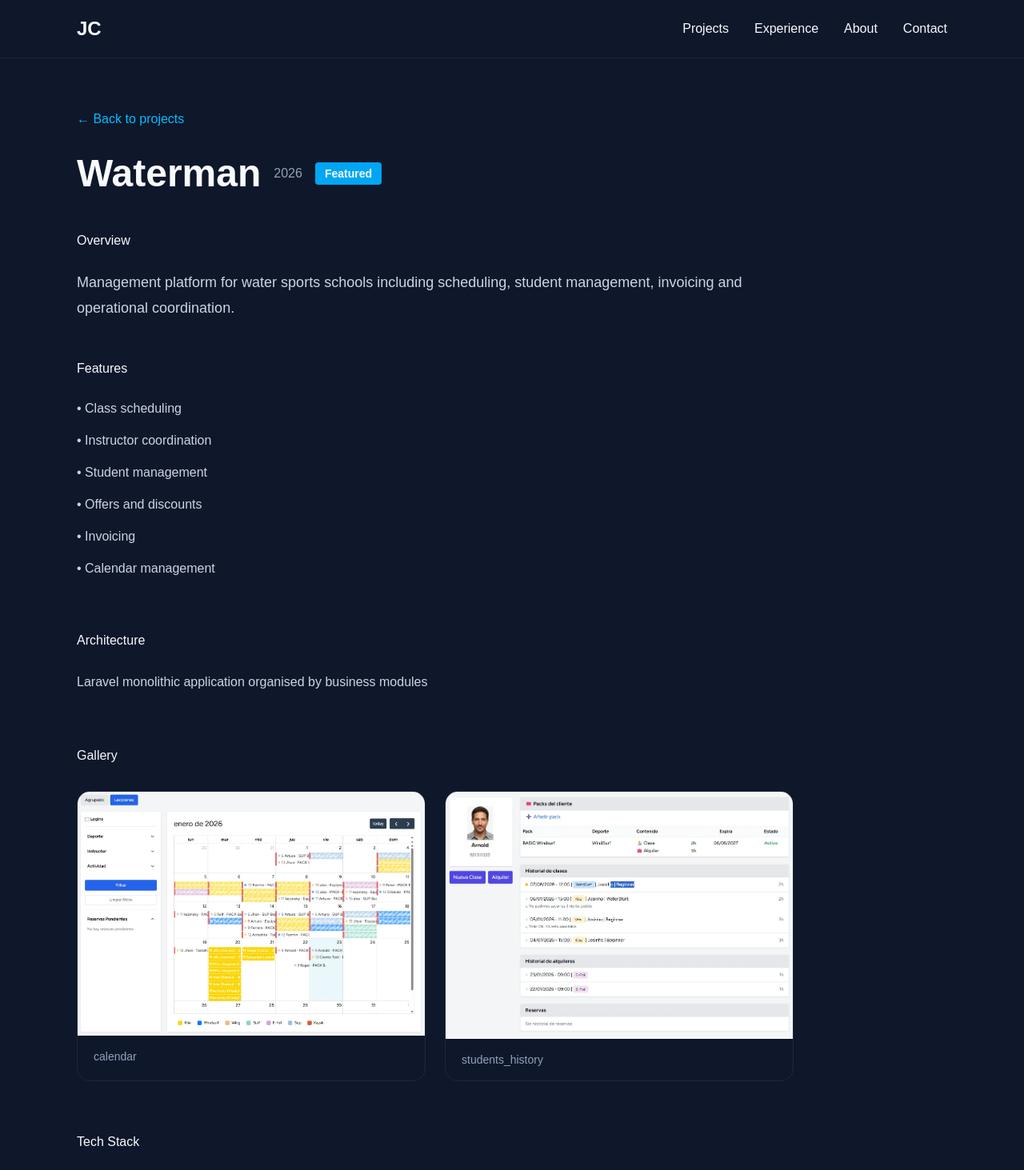
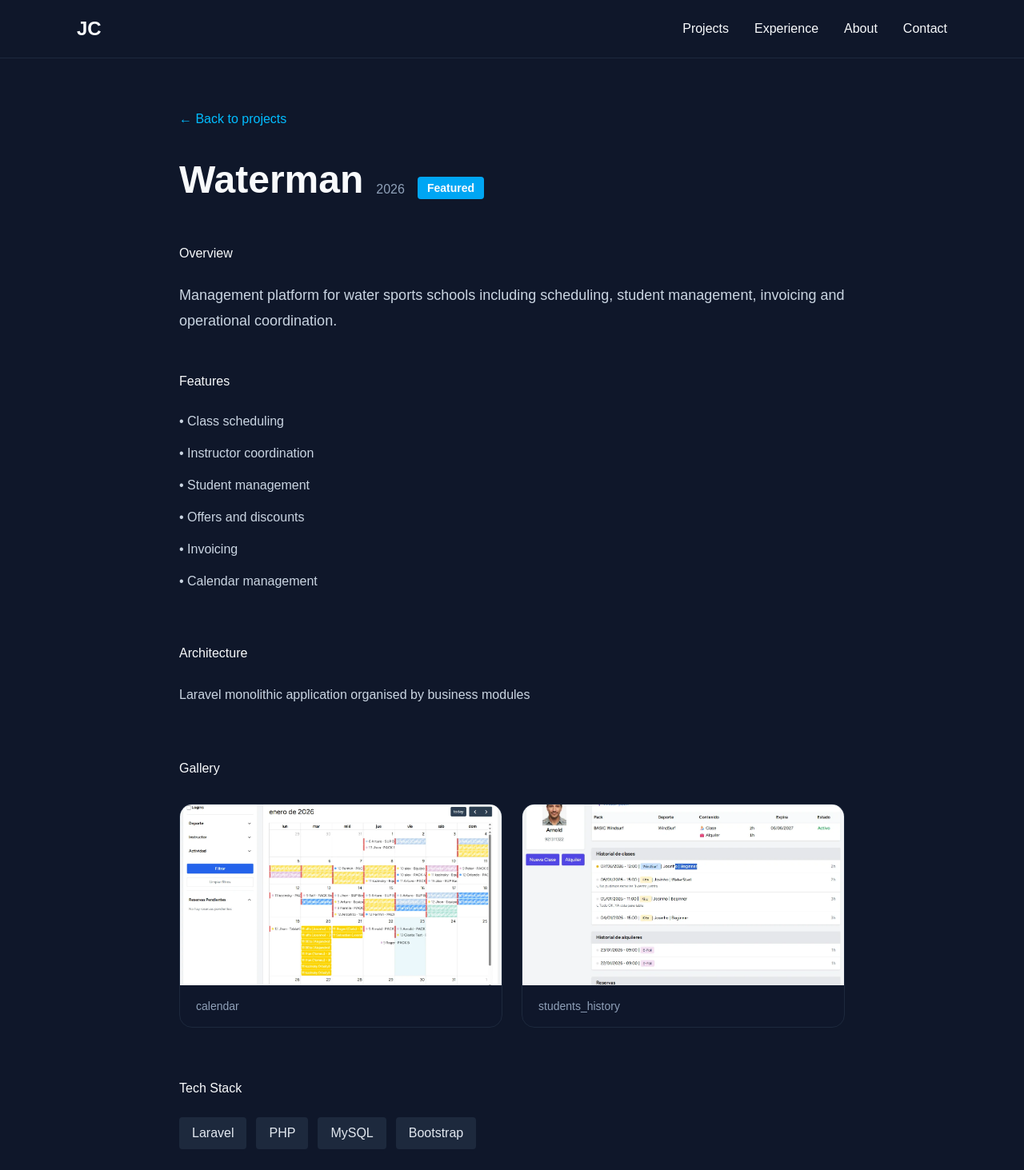
Before and after one commit to josinhoka/jclorente-dev, a Next.js app: page /projects/waterman in a window 1280 px wide. Shown: the top 1463 px of the page at 80% size. Built offline with nearby package versions, Linux system fonts and the light colour scheme.

Commit message:
Project visuals fix

```diff
--- a/app/layout.tsx
+++ b/app/layout.tsx
@@ -44,10 +44,13 @@
 
     <html
       lang="en"
+      data-scroll-behavior="smooth"
 
       className={`
         ${geistSans.variable}
         ${geistMono.variable}
+        h-full
+        antialiased
       `}
     >
 
--- a/app/projects/[slug]/page.tsx
+++ b/app/projects/[slug]/page.tsx
@@ -41,8 +41,12 @@
 
     <main
       className="
+        w-full
+        max-w-4xl
+        mx-auto
         py-16
-        max-w-4xl
+        px-5
+        sm:px-8
       "
     >
 
@@ -58,17 +62,17 @@
 
       <header
         className="
-          mt-8
-          mb-12
+          mt-10
+          mb-14
         "
       >
 
         <div
           className="
             flex
-            items-center
+            flex-wrap
+            items-end
             gap-4
-            flex-wrap
           "
         >
 
@@ -216,10 +220,11 @@
 
       className="
         w-full
-
         transition
-
-        hover:scale-[1.01]
+        hover:scale-[1.03]
+        cursor-pointer
+        aspect-video
+        object-cover
       "
     />
 
--- a/components/layout/MobileMenu.tsx
+++ b/components/layout/MobileMenu.tsx
@@ -31,34 +31,30 @@
 export default function MobileMenu() {
 
 const [
-
 open,
-
 setOpen
-
 ] = useState(false);
 
 return (
 
-<div
-className="
-md:hidden
-"
->
+<>
 
 <button
 
-onClick={
-()=>setOpen(
+onClick={()=>
+setOpen(
 !open
 )
 }
 
 className="
+md:hidden
+
 text-3xl
 
 text-slate-200
 "
+
 >
 
 ☰
@@ -69,17 +65,39 @@
 
 open && (
 
+<>
+
 <div
+
+onClick={()=>
+setOpen(
+false
+)
+}
+
 className="
-absolute
+fixed
+
+inset-0
+
+bg-black/40
+
+z-40
+"
+/>
+
+<div
+
+className="
+fixed
 
 top-20
 
+left-5
+
 right-5
 
-w-60
-
-rounded-xl
+rounded-2xl
 
 bg-slate-900
 
@@ -89,10 +107,11 @@
 
 p-6
 
-space-y-4
+space-y-6
 
-shadow-xl
+z-50
 "
+
 >
 
 {
@@ -112,8 +131,8 @@
 link.href
 }
 
-onClick={
-()=>setOpen(
+onClick={()=>
+setOpen(
 false
 )
 }
@@ -121,10 +140,13 @@
 className="
 block
 
-text-slate-300
+text-xl
+
+text-slate-200
 
 hover:text-sky-400
 "
+
 >
 
 {
@@ -134,11 +156,6 @@
 </Link>
 
 )
-)
-
-}
-
-</div>
 
 )
 
@@ -146,6 +163,14 @@
 
 </div>
 
+</>
+
+)
+
+}
+
+</>
+
 );
 
 }
```
